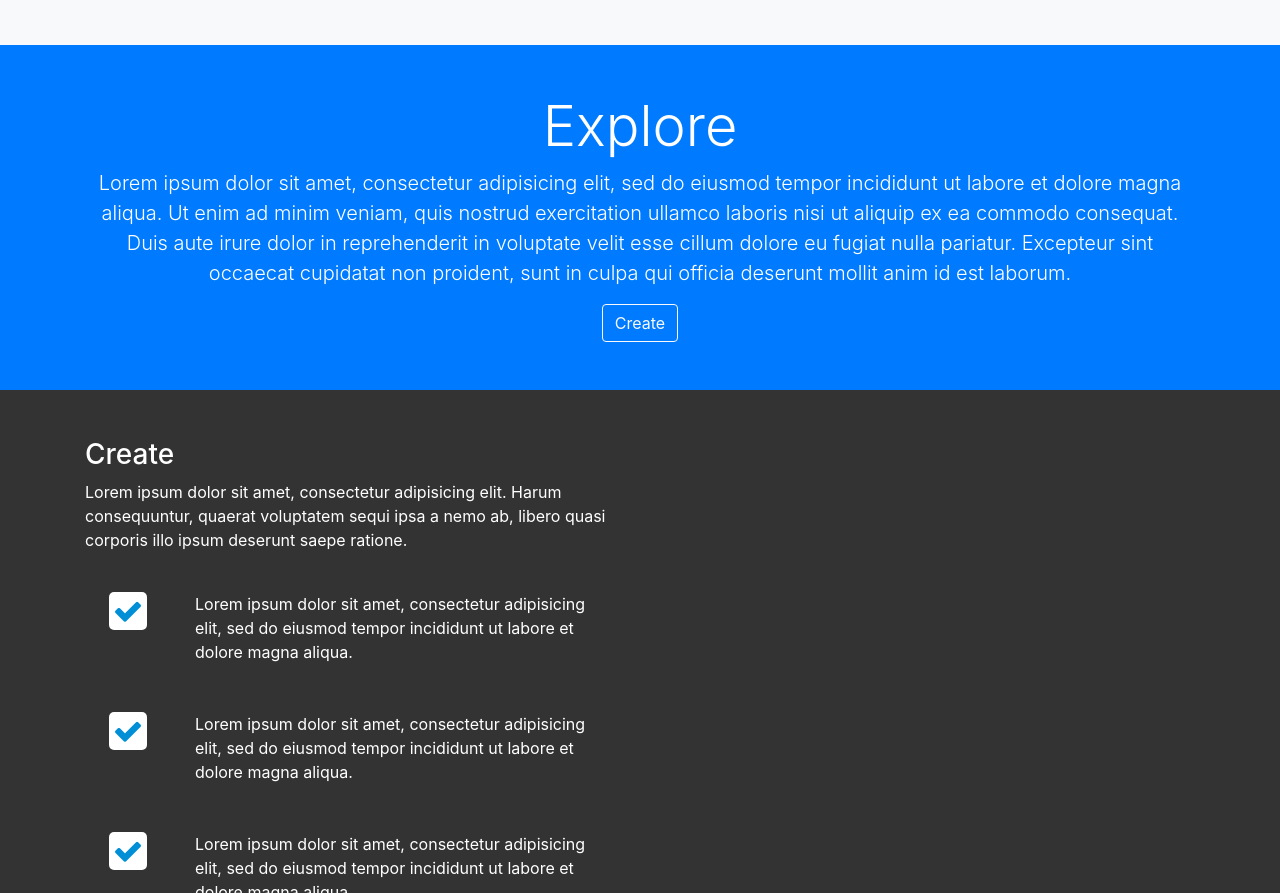
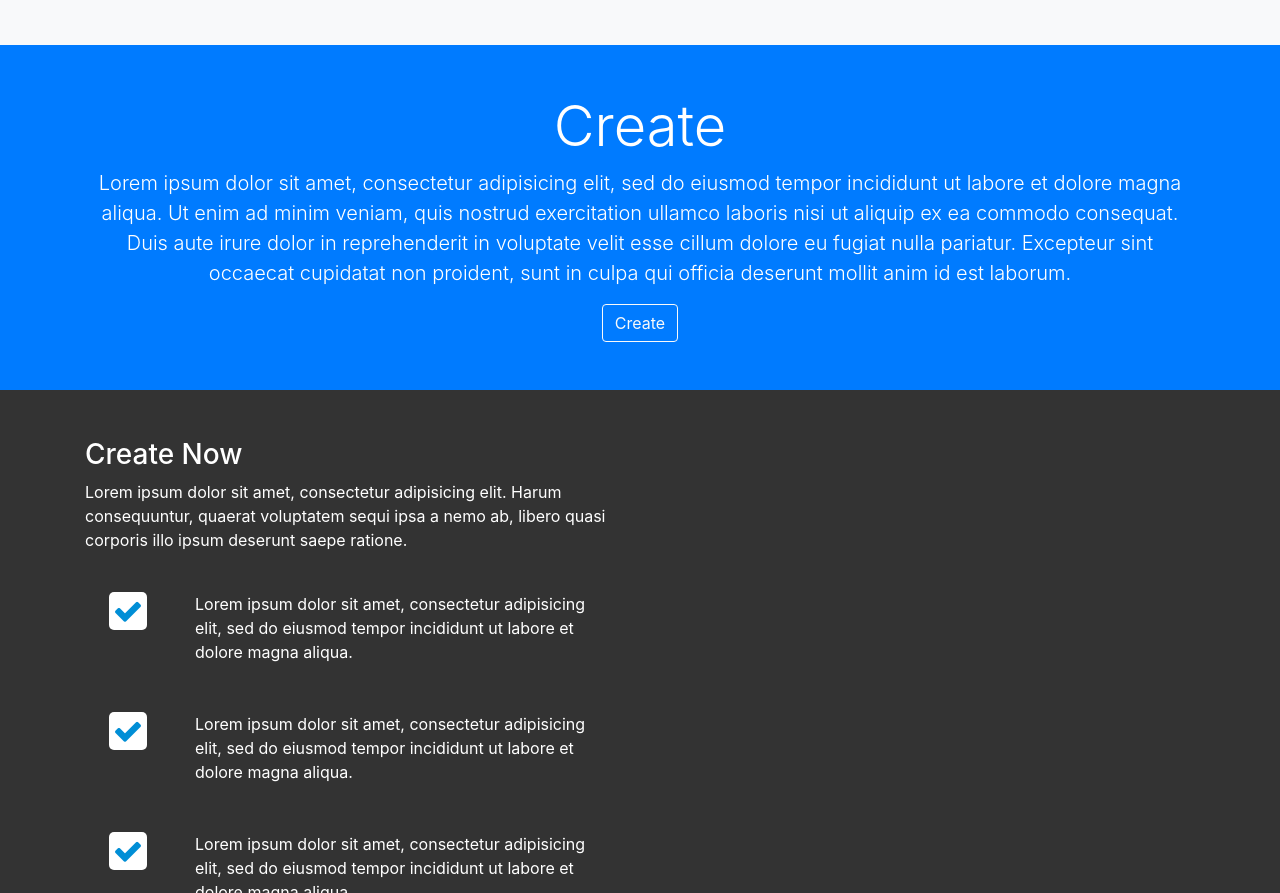
Before and after one commit to kilamieaz/homepage-bs4, a website: page src/index.html in a window 1280 px wide. Shown: the part 1586-2479 px from the top of the page. Drawn offline with nearby package versions, Linux system fonts and the light colour scheme; files that its build step writes are made by us from their sources.

Commit message:
change text

```diff
--- a/src/index.html
+++ b/src/index.html
@@ -182,7 +182,7 @@
 				<div class="col text-center">
 					<div class="py-5">
 						<h1 class="display-4">
-							Explore
+							Create
 						</h1>
 						<p class="lead">
 							Lorem ipsum dolor sit amet, consectetur adipisicing elit, sed do eiusmod
@@ -205,7 +205,7 @@
 		<div class="container">
 			<div class="row">
 				<div class="col-md-6">
-					<h3>Create</h3>
+					<h3>Create Now</h3>
 					<p>Lorem ipsum dolor sit amet, consectetur adipisicing elit. Harum consequuntur, quaerat voluptatem sequi ipsa a nemo ab, libero quasi corporis illo ipsum deserunt saepe ratione.</p>
 					<div class="d-flex flex-row">
 						<div class="p-4 align-self-start">
```
